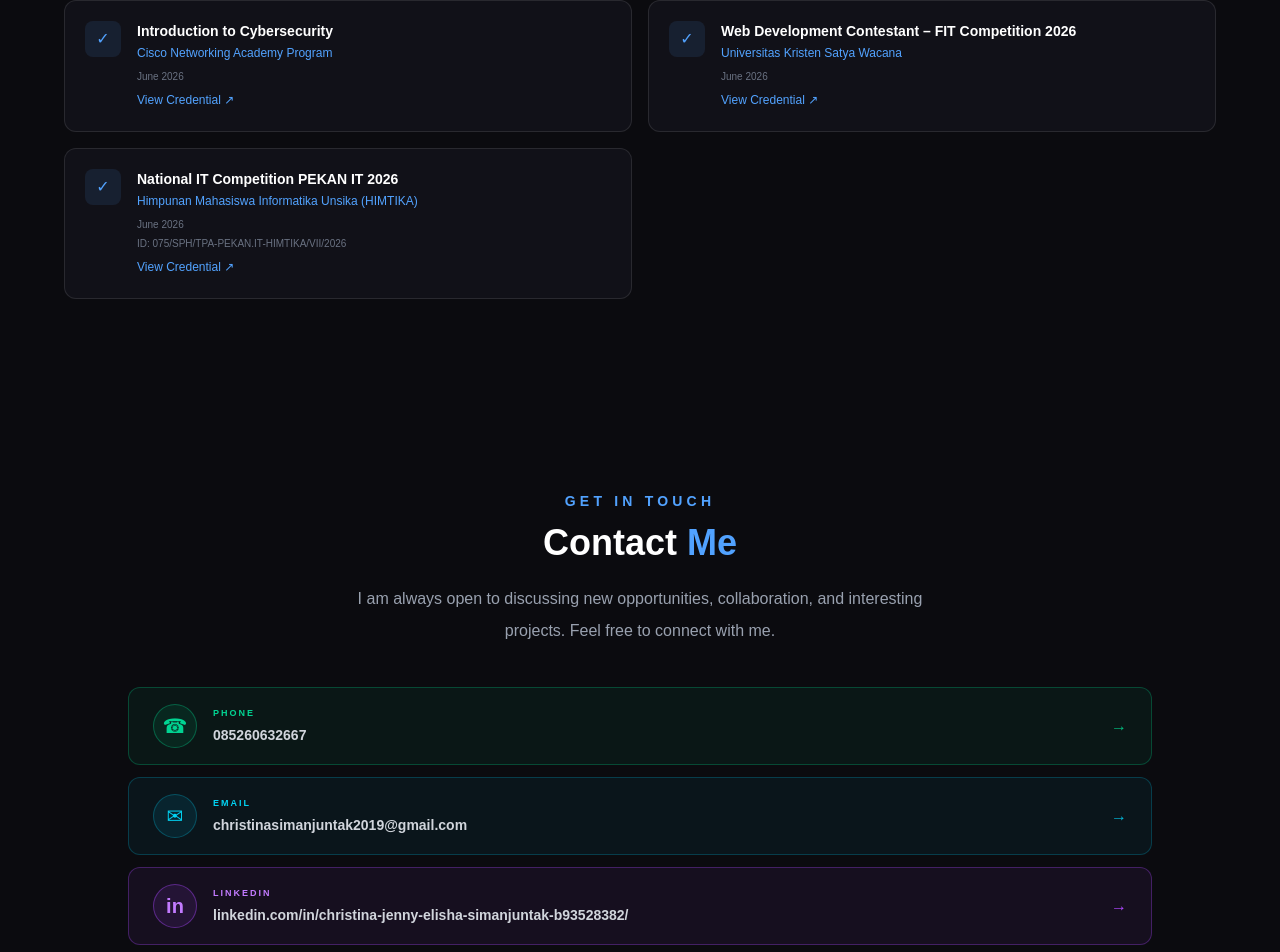
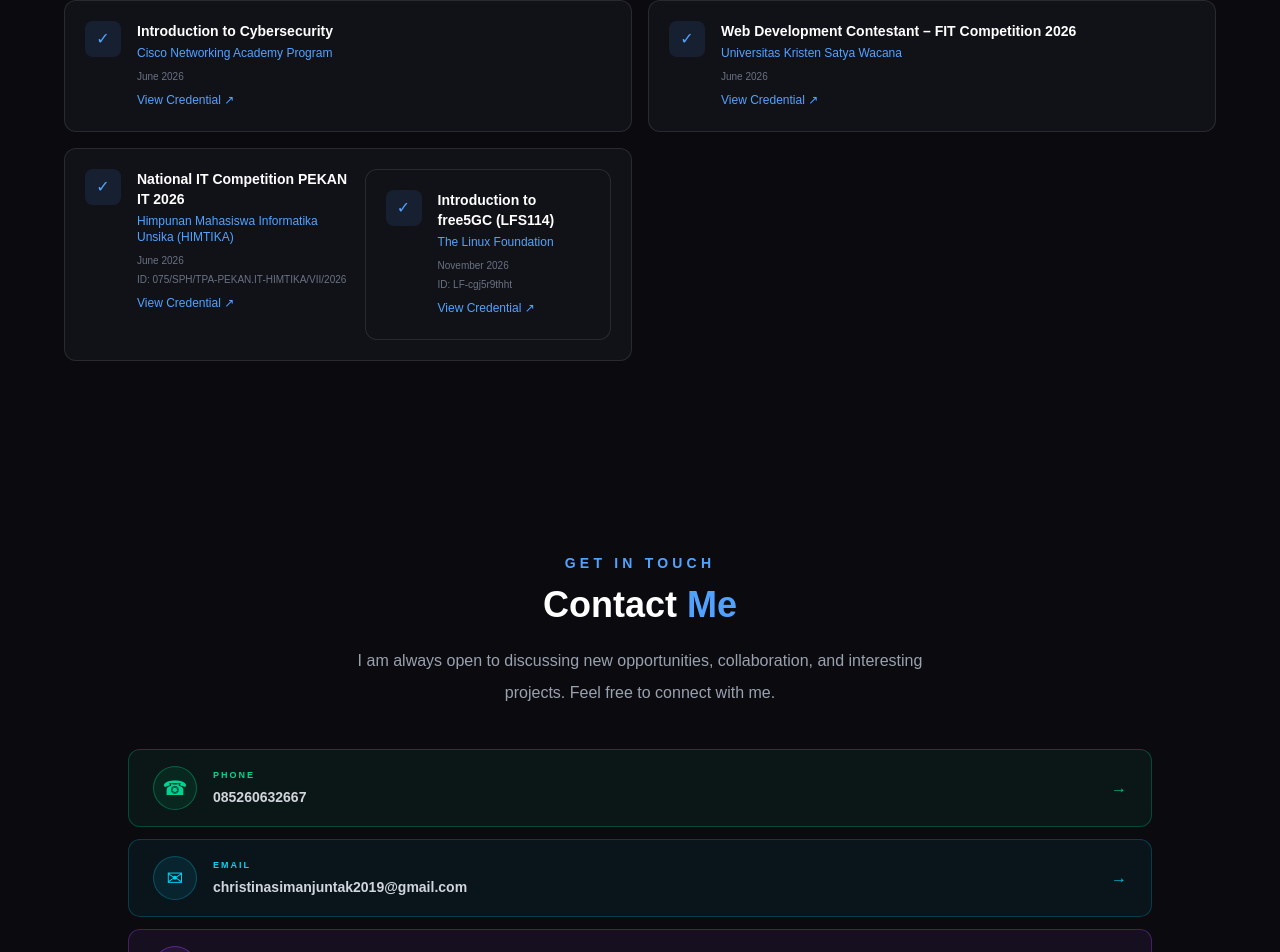
Before and after one commit to christinajennyelisha90/my-portfolio, a Next.js app: page / in a window 1280 px wide. Shown: the part 4166-5118 px from the top of the page. Built offline with nearby package versions, Linux system fonts and the light colour scheme.

Commit message:
Add free5GC certification

```diff
--- a/app/page.tsx
+++ b/app/page.tsx
@@ -735,6 +735,36 @@ export default function Home() {
             View Credential ↗
           </a>
         </div>
+
+        {/* FREE5GC - LINUX FOUNDATION */}
+      <div className="flex items-start gap-4 rounded-xl border border-white/10 bg-[#111118] p-5 transition hover:border-blue-400/50">
+        <div className="flex h-9 w-9 shrink-0 items-center justify-center rounded-lg bg-blue-400/10 text-blue-400">
+          ✓
+        </div>
+
+        <div>
+          <h3 className="text-sm font-bold text-white">
+            Introduction to free5GC (LFS114)
+          </h3>
+          <p className="mt-1 text-xs text-blue-400">
+            The Linux Foundation
+          </p>
+          <p className="mt-2 text-[10px] text-gray-500">
+            November 2026
+          </p>
+          <p className="mt-1 text-[10px] text-gray-500">
+            ID: LF-cgj5r9thht
+          </p>
+          <a
+            href="/Certificate_free5GC_LFS114.pdf"
+            target="_blank"
+            rel="noopener noreferrer"
+            className="mt-2 inline-block text-xs text-blue-400 hover:text-blue-300"
+          >
+            View Credential ↗
+          </a>
+        </div>
+      </div>
       </div>
 
     </div>
```
